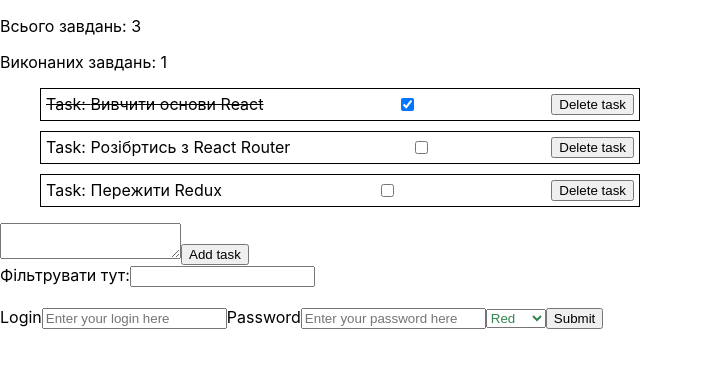
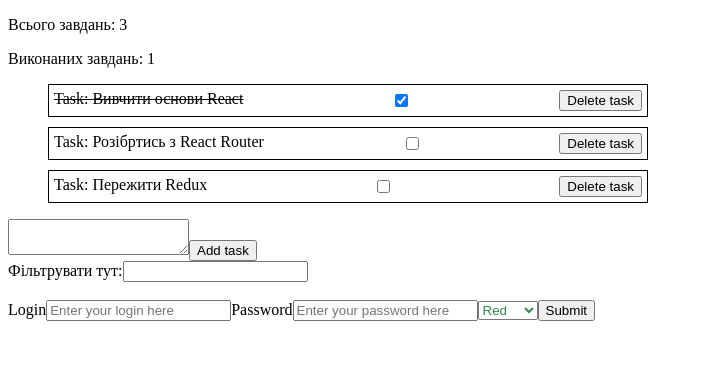
Before and after one commit to Andriy-Kond/todo-list-m2-2, a React (Create React App) app: page / in a window 1280 px wide. Shown: the top 368 px of the page, without its empty margins (0-711 px from the left). Built offline with nearby package versions, Linux system fonts and the light colour scheme.

Commit message:
add gh-pages

```diff
--- a/public/index.html
+++ b/public/index.html
@@ -5,39 +5,10 @@
     <link rel="icon" href="%PUBLIC_URL%/favicon.ico" />
     <meta name="viewport" content="width=device-width, initial-scale=1" />
     <meta name="theme-color" content="#000000" />
-    <meta
-      name="description"
-      content="Web site created using create-react-app"
-    />
-    <link rel="apple-touch-icon" href="%PUBLIC_URL%/logo192.png" />
-    <!--
-      manifest.json provides metadata used when your web app is installed on a
-      user's mobile device or desktop. See https://developers.google.com/web/fundamentals/web-app-manifest/
-    -->
-    <link rel="manifest" href="%PUBLIC_URL%/manifest.json" />
-    <!--
-      Notice the use of %PUBLIC_URL% in the tags above.
-      It will be replaced with the URL of the `public` folder during the build.
-      Only files inside the `public` folder can be referenced from the HTML.
 
-      Unlike "/favicon.ico" or "favicon.ico", "%PUBLIC_URL%/favicon.ico" will
-      work correctly both with client-side routing and a non-root public URL.
-      Learn how to configure a non-root public URL by running `npm run build`.
-    -->
-    <title>React App</title>
+    <title>Todo list</title>
   </head>
   <body>
-    <noscript>You need to enable JavaScript to run this app.</noscript>
     <div id="root"></div>
-    <!--
-      This HTML file is a template.
-      If you open it directly in the browser, you will see an empty page.
-
-      You can add webfonts, meta tags, or analytics to this file.
-      The build step will place the bundled scripts into the <body> tag.
-
-      To begin the development, run `npm start` or `yarn start`.
-      To create a production bundle, use `npm run build` or `yarn build`.
-    -->
   </body>
 </html>
--- a/src/index.css
+++ /dev/null
@@ -1,13 +0,0 @@
-body {
-  margin: 0;
-  font-family: -apple-system, BlinkMacSystemFont, 'Segoe UI', 'Roboto', 'Oxygen',
-    'Ubuntu', 'Cantarell', 'Fira Sans', 'Droid Sans', 'Helvetica Neue',
-    sans-serif;
-  -webkit-font-smoothing: antialiased;
-  -moz-osx-font-smoothing: grayscale;
-}
-
-code {
-  font-family: source-code-pro, Menlo, Monaco, Consolas, 'Courier New',
-    monospace;
-}
--- a/src/index.js
+++ b/src/index.js
@@ -1,6 +1,6 @@
 import React from "react";
 import ReactDOM from "react-dom/client";
-import "./index.css";
+
 import App from "./App";
 
 const root = ReactDOM.createRoot(document.getElementById("root"));
```
Also changed, not shown: public/logo192.png (deleted), public/manifest.json (deleted), public/robots.txt (deleted).
